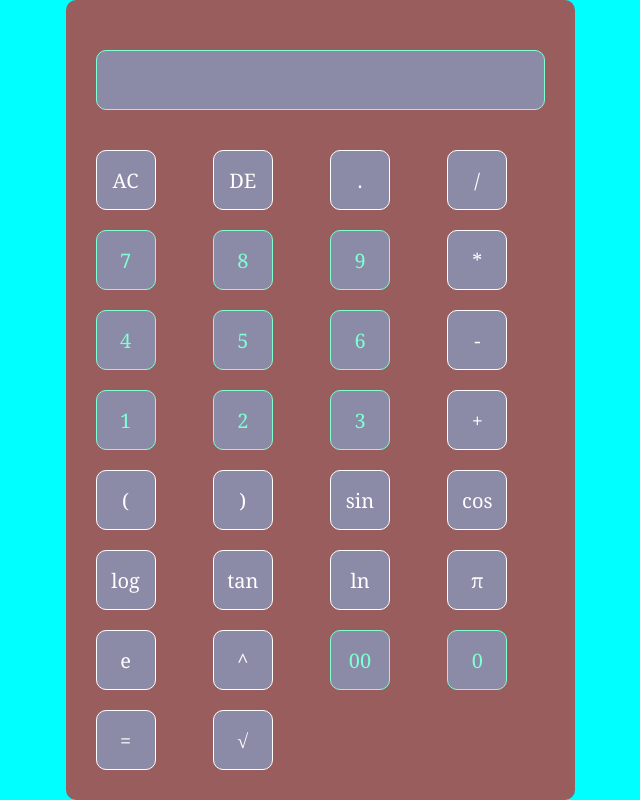
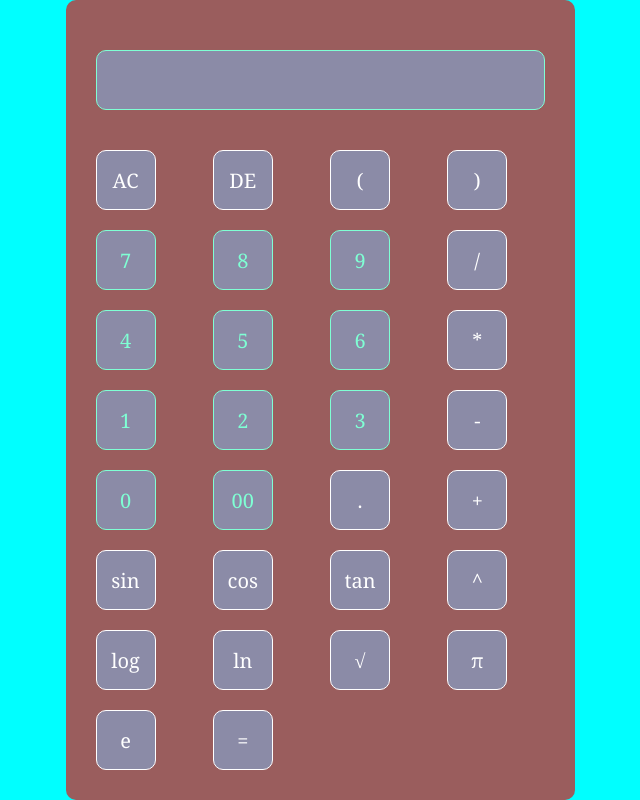
Before and after one commit to tuantran00541-spec/codeDautayABCXYZ, a plain HTML site: page Calculator/index.html in a window 1280 px wide. Shown: the whole page, without its empty margins (320-960 px from the left). Drawn offline with Linux system fonts and the light colour scheme.

Commit message:
Refactor calculator button layout in index.html

```diff
--- a/Calculator/index.html
+++ b/Calculator/index.html
@@ -14,45 +14,53 @@
                     <input type="text" name="display" id="display">
                 </div>
                 <div class="button">
+                      <!-- Hàng 1: Chức năng -->
                 <input type="button" class="operator" value="AC" onclick="clearDisplay()">
                 <input type="button" class="operator" value="DE" onclick="deleteLast()">
-                    <input type="button" class="operator" value="." onclick="appendValue('.')">
-                    <input type="button" class="operator" value="/" onclick="appendValue('/')">
+                <input type="button" value="(" onclick="appendValue('(')" class="operator">
+                <input type="button" value=")" onclick="appendValue(')')" class="operator">
 
-
+                <!-- Hàng 2: Số + toán tử -->
                 <input type="button" value="7" onclick="appendValue('7')">
                 <input type="button" value="8" onclick="appendValue('8')">
                 <input type="button" value="9" onclick="appendValue('9')">
-                    <input type="button" value="*" onclick="appendValue('*')" class="operator">
+                <input type="button" value="/" onclick="appendValue('/')" class="operator">
 
-
+                <!-- Hàng 3 -->
                 <input type="button" value="4" onclick="appendValue('4')">
                 <input type="button" value="5" onclick="appendValue('5')">
                 <input type="button" value="6" onclick="appendValue('6')">
-                    <input type="button" value="-" onclick="appendValue('-')" class="operator">
+                <input type="button" value="*" onclick="appendValue('*')" class="operator">
 
-
+                <!-- Hàng 4 -->
                 <input type="button" value="1" onclick="appendValue('1')">
                 <input type="button" value="2" onclick="appendValue('2')">
                 <input type="button" value="3" onclick="appendValue('3')">
+                <input type="button" value="-" onclick="appendValue('-')" class="operator">
+
+                <!-- Hàng 5 -->
+                <input type="button" value="0" onclick="appendValue('0')">
+                <input type="button" value="00" onclick="appendValue('00')">
+                <input type="button" class="operator" value="." onclick="appendValue('.')">
                 <input type="button" value="+" onclick="appendValue('+')" class="operator">
-                    <input type="button" value="(" onclick="appendValue('(')" class="operator">
-                    <input type="button" value=")" onclick="appendValue(')')" class="operator">
+
+                <!-- Hàng 6: Hàm lượng giác -->
                 <input type="button" value="sin" onclick="appendValue('sin(')" class="sqrt operator">
                 <input type="button" value="cos" onclick="appendValue('cos(')" class="sqrt operator">
+                <input type="button" value="tan" onclick="appendValue('tan(')" class="sqrt operator">
+                <input type="button" value="^" onclick="appendValue('^')" class="mu operator">
+
+                <!-- Hàng 7: Hàm khác -->
                 <input type="button" value="log" onclick="appendValue('log(')" class="sqrt operator">
-                    <input type="button" value="tan" onclick="appendValue('tan(')" class="sqrt operator">
                 <input type="button" value="ln" onclick="appendValue('ln(')" class="sqrt operator">
+                <input type="button" value="√" onclick="appendValue('sqrt(')" class="sqrt operator">
                 <input type="button" value="π" onclick="appendValue('pi')" class="sqrt operator">
                 <input type="button" value="e" onclick="appendValue('e')" class="sqrt operator">
 
+                <!-- Hàng 8: Dấu bằng rộng full -->
+                <input type="button" value="=" onclick="calculate('=')" class="equal operator">
+                </div>
 
-                    <input type="button" value="^" onclick="appendValue('^')" class="mu operator">
-                    <input type="button" value="00" onclick="appendValue('00')">
-                    <input type="button" value="0" onclick="appendValue('0')">
-                    <input type="button" value="=" onclick="calculate('=')" class="equal operator">
-                    <input type="button" value="√" onclick="appendValue('sqrt(')" class="sqrt operator">
-                </div>
             </form>
         </div>
     </div>
```
Lines whose indentation alone changed are shown as unchanged.
